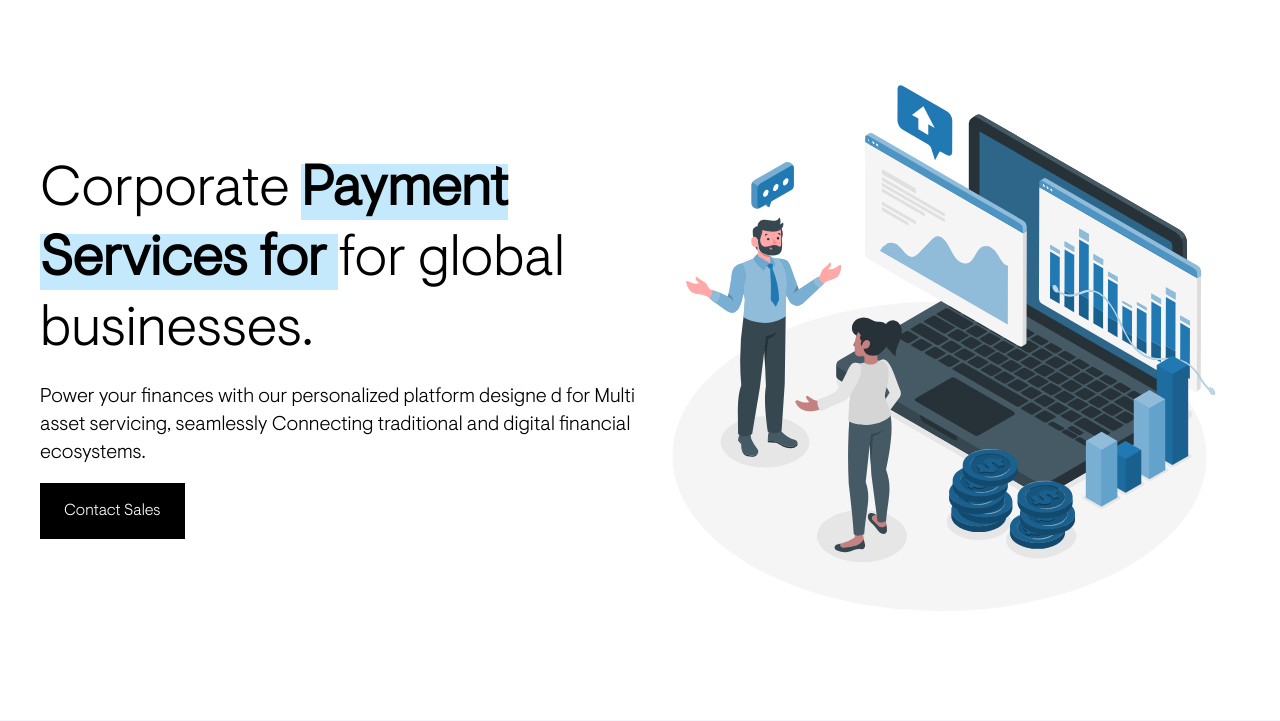
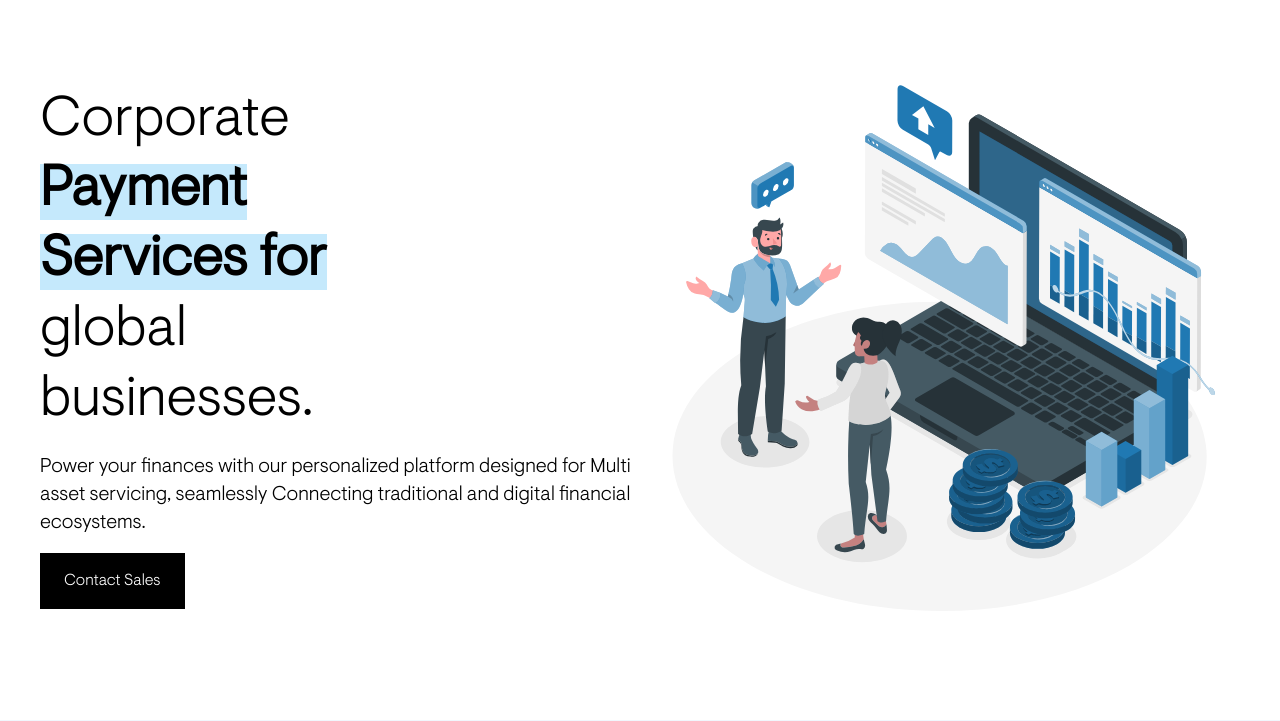
Before and after one commit to hkhatuwal/Adlef-Laravel, a Laravel app: page / in a window 1280 px wide. Shown: the part 64-785 px from the top of the page. Run offline with Laravel 12, Linux system fonts and the light colour scheme; data that the repository does not hold is empty; style sheets or scripts are compiled from the project's sources; some libraries are stand-ins or nearby versions.

Commit message:
contact page2

```diff
--- a/resources/views/frontend/home/home.blade.php
+++ b/resources/views/frontend/home/home.blade.php
@@ -7,15 +7,14 @@
     <section class="container mx-auto hero flex flex-col-reverse md:flex-row items-center bg-white p-3 md:p-10">
         <div class="hero-content flex-1 flex flex-col items-center md:items-start gap-4">
             <h3 class="text-3xl mt-4 md:text-[3.5rem] font-visuletProLight leading-tight text-center md:text-start">
-                Corporate
-                <mark class="font-semibold bg-accent">Payment
+                Corporate <br>
+                <mark class="font-semibold bg-accent">Payment <br>
                     Services for
                 </mark>
-                for global businesses.
+                <br>global <br> businesses.
             </h3>
             <p class="text-xl text-center md:text-start">
-                Power your finances with our personalized platform designe
-                d for
+                Power your finances with our personalized platform designed for
                 Multi asset servicing, seamlessly Connecting traditional and
                 digital financial ecosystems.
             </p>
```
